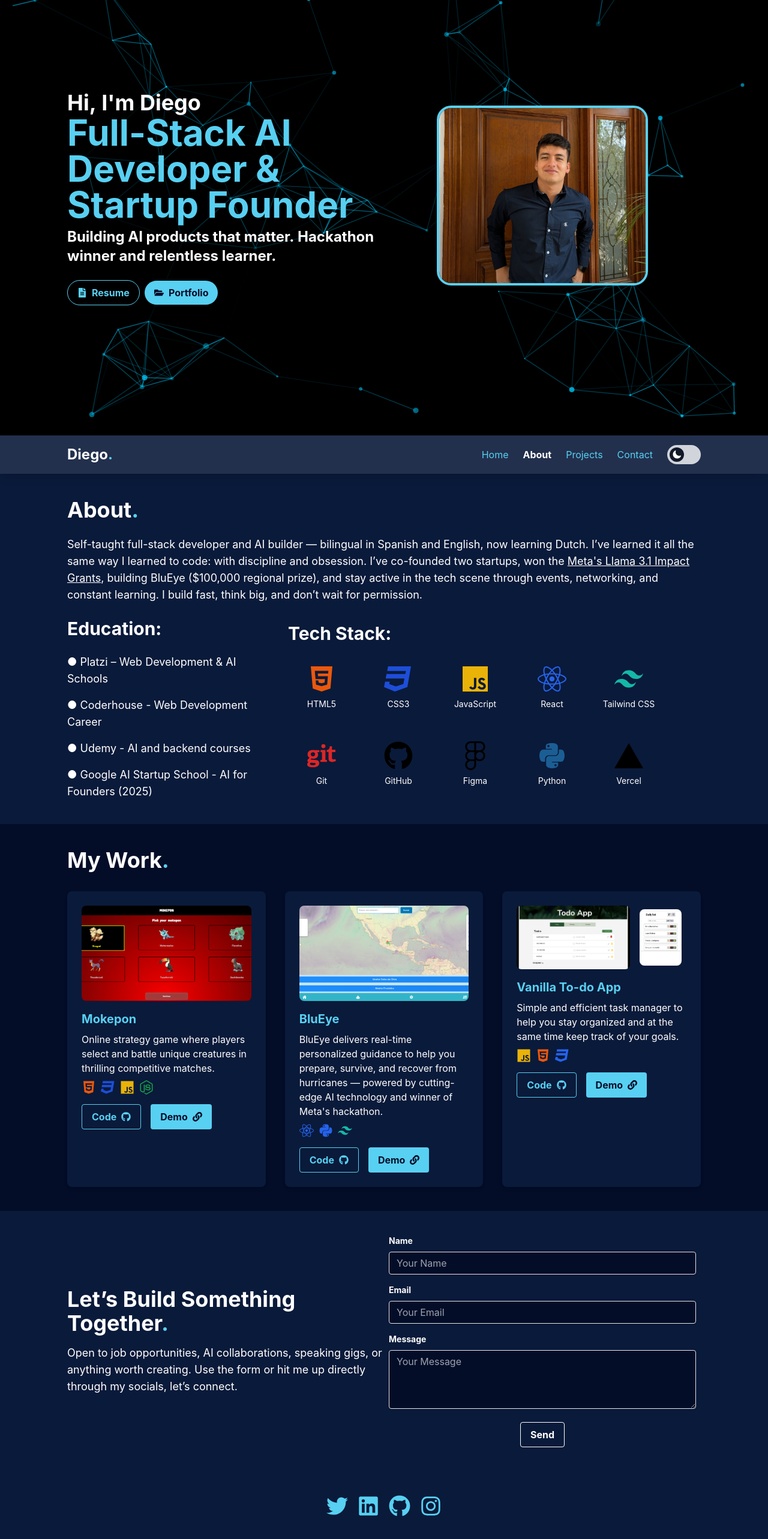
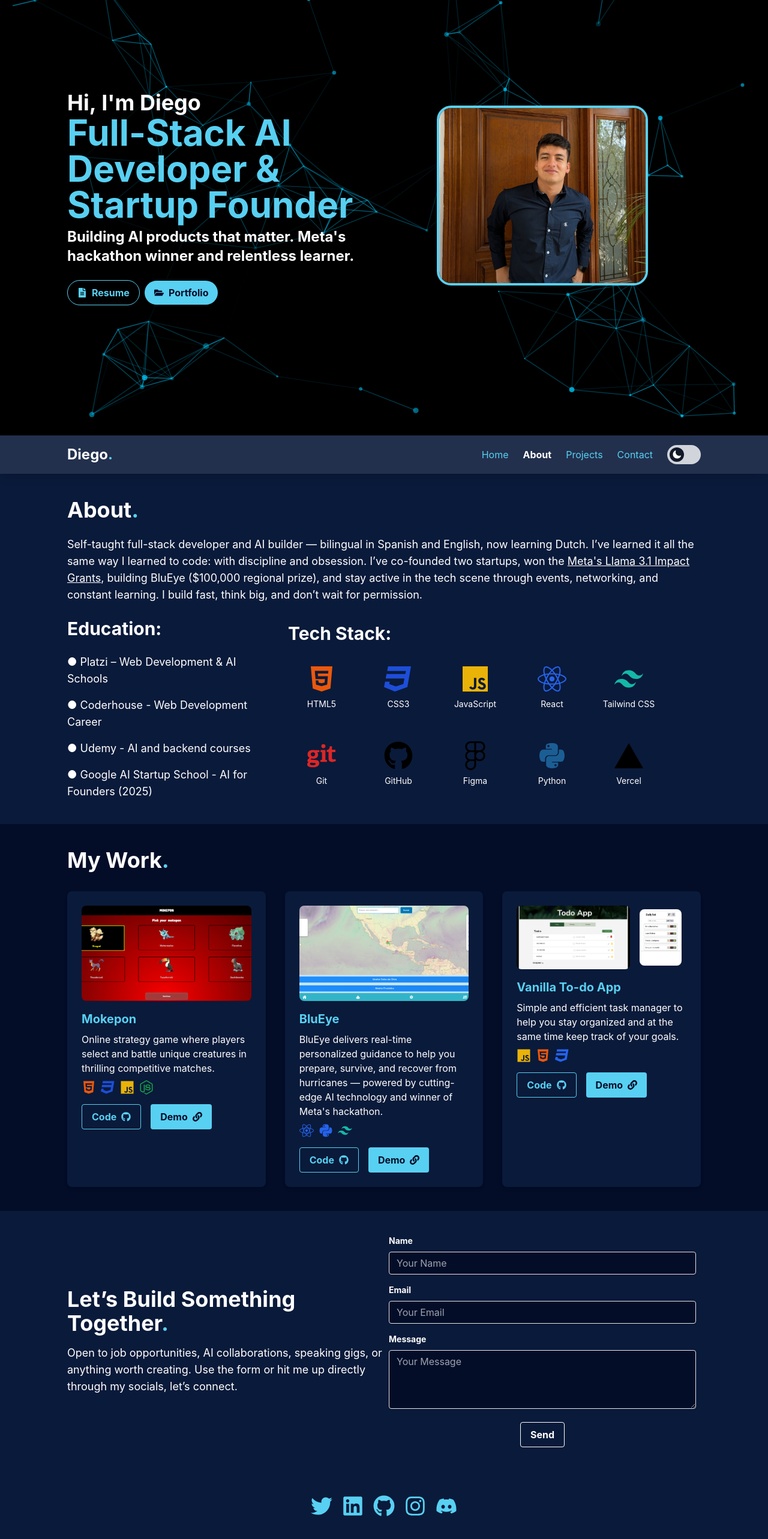
Before and after one commit to DiegoCM1/Portfolio, a React (Create React App) app: page / in a window 1280 px wide. Shown: the part 74-2640 px from the top of the page at 60% size. Built offline with nearby package versions, Linux system fonts and the light colour scheme.

Commit message:
Added Discord link into contact section

```diff
--- a/src/components/Contact.js
+++ b/src/components/Contact.js
@@ -1,6 +1,6 @@
 import React, { useState } from "react";
 import emailjs from "emailjs-com";
-import { FaTwitter, FaLinkedin, FaGithub, FaInstagram } from "react-icons/fa";
+import { FaTwitter, FaLinkedin, FaGithub, FaInstagram, FaDiscord } from "react-icons/fa";
 import toast, { Toaster } from "react-hot-toast";
 
 const Contact = () => {
@@ -161,8 +161,16 @@ const Contact = () => {
         >
           <FaInstagram />
         </a>
+        <a
+          target="_blank"
+          href="https://discord.com/users/334183717184602113"
+          className="text-buttonBlue dark:text-dark-accent hover:text-blue-300 dark:hover:text-dark-textSecondary transition-colors"
+        >
+          <FaDiscord />
+        </a>
       </div>
     </section>
+
   );
 };
 
--- a/src/components/Header.js
+++ b/src/components/Header.js
@@ -31,7 +31,7 @@ const Header = () => {
 
         {/* P - Description */}
         <TextGenerateEffect
-          words="Building AI products that matter. Hackathon winner and relentless learner."
+          words="Building AI products that matter. Meta's hackathon winner and relentless learner."
           className="mt-2 text-base sm:text-lg md:text-2xl text-textWhite dark:text-dark-textSecondary"
           duration={300}  // Duration for animation
           delay={1800}     // Delay of 0.5 seconds before starting
```
